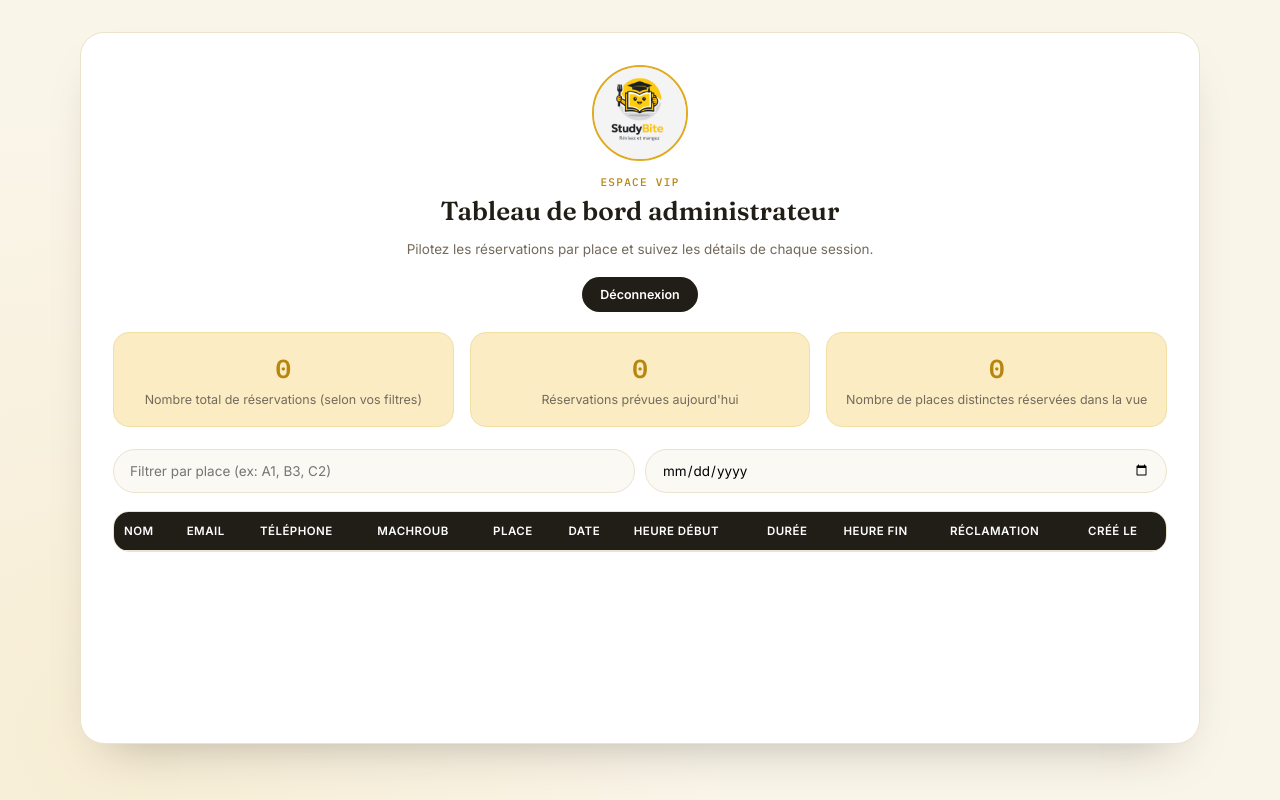
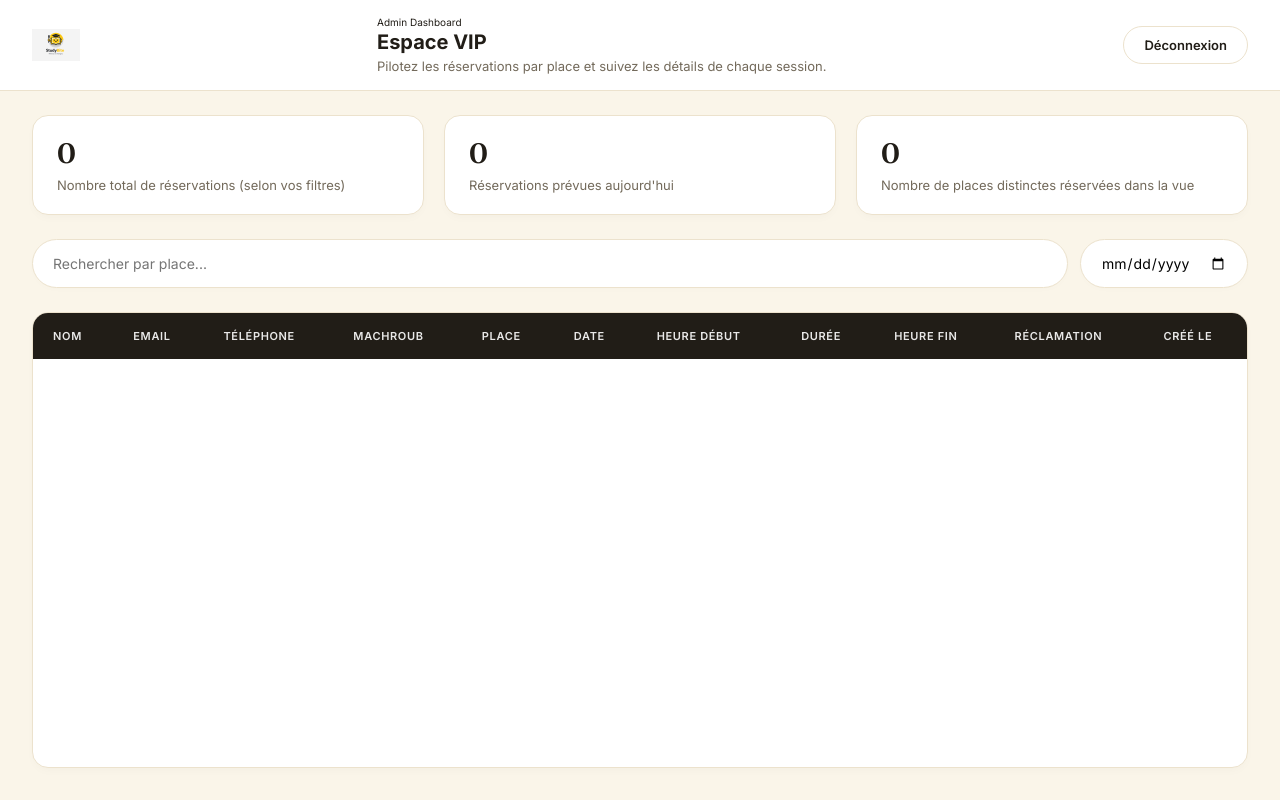
Before and after one commit to Amen-sahli/StudyBite, a plain HTML site: page frontend/admin.html in a window 1280 px wide. Drawn offline with nearby package versions, Linux system fonts and the light colour scheme; a script that the page names is missing.

Commit message:
update admin UI and fix reservation form

```diff
--- a/backend/admin.js
+++ b/backend/admin.js
@@ -77,7 +77,7 @@ document.addEventListener('DOMContentLoaded',async function () {
 
     function renderTable(list) {
         if (!list.length) {
-            tableBody.innerHTML = '<tr><td colspan="10">Aucune reservation trouvee pour ce filtre.</td></tr>';
+            tableBody.innerHTML = '<tr><td colspan="11">Aucune reservation trouvee pour ce filtre.</td></tr>';
             return;
         }
 
--- a/frontend/admin.css
+++ b/frontend/admin.css
@@ -1,5 +1,5 @@
 /* =========================================================
-   Espace VIP Coworking — Design tokens (Admin)
+   Espace VIP Coworking — Full-Screen Admin Dashboard UI
    ========================================================= */
 @import url('https://fonts.googleapis.com/css2?family=Fraunces:opsz,wght@9..144,500;9..144,600;9..144,700&family=Inter:wght@400;500;600;700&family=IBM+Plex+Mono:wght@500;600&display=swap');
 
@@ -12,6 +12,7 @@
   --gold-deep: #b7860f;
   --gold-tint: #fbecc4;
   --line: #ece2cd;
+  --danger: #c0392b;
   --r-sm: 10px;
   --r-md: 16px;
   --r-lg: 24px;
@@ -23,215 +24,258 @@
 }
 
 * { box-sizing: border-box; }
-
-body {
+html, body {
   margin: 0;
+  height: 100%;
+  overflow: hidden; /* Lock main viewport */
   font-family: var(--font-body);
   background: var(--paper);
-    background-image: radial-gradient(circle at 8% 92%, rgba(224, 169, 32, .10), transparent 45%);
   color: var(--ink);
   -webkit-font-smoothing: antialiased;
 }
 
+/* =========================================
+   1. Full Screen Layout Architecture
+   ========================================= */
 .page-entiere {
   display: flex;
-    justify-content: center;
-    padding: 32px 16px 56px;
+  flex-direction: column;
+  height: 100vh;
+  width: 100vw;
+  padding: 0;
+  margin: 0;
   min-height: 100vh;
 }
 
 .boite-admin {
-    background: var(--card);
-    padding: 32px;
-    border-radius: var(--r-lg);
+  display: flex;
+  flex-direction: column;
+  flex: 1;
   width: 100%;
-    max-width: 1120px;
-    box-shadow: var(--shadow);
-    border: 1px solid var(--line);
-    text-align: center;
+  max-width: 100%;
+  height: 100%;
+  border-radius: 0;
+  box-shadow: none;
+  border: none;
+  padding: 0;
+  overflow: hidden;
+  text-align: left;
 }
 
+/* =========================================
+   2. Top Navigation Header
+   ========================================= */
 .admin-top {
   display: flex;
   align-items: center;
-    justify-content: center;
-    gap: 16px;
-    flex-wrap: wrap;
+  justify-content: space-between;
+  gap: 24px;
+  padding: 16px 32px;
+  background: var(--card);
+  border-bottom: 1px solid var(--line);
+  flex-shrink: 0;
+  margin-bottom: 0;
   position: relative;
-    margin-bottom: 6px;
 }
-
-.logo {
-    width: 96px;
-    height: 96px;
-    margin: 0 auto 14px;
-    overflow: hidden;
-    border-radius: 50%;
-    border: 2px solid var(--gold);
-    background: var(--paper);
+.admin-top .logo {
+  width: 48px; height: 48px; margin: 0;
+  border-width: 2px; flex-shrink: 0;
 }
-
-.logo img { width: 100%; height: 100%; object-fit: cover; display: block; }
-
-.eyebrow {
-    font-family: var(--font-mono);
-    font-size: 11px;
-    letter-spacing: .12em;
-    text-transform: uppercase;
-    color: var(--gold-deep);
-    margin: 0 0 6px;
+.admin-top .logo img {
+  width: 100%; height: 100%; object-fit: contain;
 }
-
-.titre {
-    margin: 0 0 6px;
-    font-family: var(--font-display);
-    font-weight: 600;
-    font-size: 26px;
-}
-
-.sous-titre {
-    color: var(--ink-soft);
-    font-size: 13.5px;
-    margin-bottom: 20px;
+.admin-top .eyebrow { margin: 0 0 2px; font-size: 10px; }
+.admin-top .titre { margin: 0; font-size: 20px; line-height: 1.2; }
+.admin-top .sous-titre {
+  margin: 4px 0 0; font-size: 13px; color: var(--ink-soft);
+  display: block; /* Kept visible but styled cleanly */
 }
 
 #logoutBtn {
-    border: none;
+  border: 1.5px solid var(--line);
+  background: transparent;
+  color: var(--ink);
+  padding: 10px 20px;
+  font-size: 13px;
+  margin: 0;
   border-radius: var(--r-pill);
-    padding: 10px 18px;
-    background: var(--ink);
-    color: #fff;
-    font-family: var(--font-body);
   font-weight: 600;
-    font-size: 12.5px;
   cursor: pointer;
-    margin-bottom: 20px;
+  transition: all 0.2s;
+}
+#logoutBtn:hover {
+  border-color: var(--danger);
+  color: var(--danger);
+  background: transparent;
 }
 
-#logoutBtn:hover { background: #383026; }
-
-/* ---------- Stat cards ---------- */
+/* =========================================
+   3. Stats Dashboard Cards
+   ========================================= */
 .stats {
-    display: flex;
-    justify-content: space-between;
-    gap: 16px;
-    margin-bottom: 22px;
+  display: grid;
+  grid-template-columns: repeat(3, 1fr);
+  gap: 20px;
+  padding: 24px 32px;
+  background: var(--paper);
+  flex-shrink: 0;
+  margin-bottom: 0;
 }
-
 .card {
-    flex: 1;
-    background: var(--gold-tint);
-    padding: 18px 14px;
+  background: var(--card);
+  border: 1px solid var(--line);
+  padding: 20px 24px;
   border-radius: var(--r-md);
-    border: 1px solid #f1dfa4;
-    text-align: center;
+  text-align: left;
+  box-shadow: 0 4px 12px -4px rgba(33, 29, 23, 0.04);
+  transition: transform 0.2s, box-shadow 0.2s;
 }
-
+.card:hover {
+  transform: translateY(-2px);
+  box-shadow: 0 8px 24px -8px rgba(33, 29, 23, 0.08);
+}
 .card h3 {
+  margin: 0 0 6px;
+  color: var(--ink);
+  font-family: var(--font-display);
+  font-size: 28px;
+  font-weight: 600;
+}
+.card p {
   margin: 0;
-    color: var(--gold-deep);
-    font-family: var(--font-mono);
-    font-size: 26px;
-}
-
-.card p {
-    margin: 6px 0 0;
-    font-size: 12.5px;
+  font-size: 13px;
   color: var(--ink-soft);
   line-height: 1.4;
 }
 
-/* ---------- Filters ---------- */
+/* =========================================
+   4. Search / Filters
+   ========================================= */
 .filters {
   display: flex;
-    gap: 10px;
-    margin-bottom: 18px;
+  gap: 12px;
+  padding: 0 32px 24px;
+  background: var(--paper);
+  flex-shrink: 0;
+  margin-bottom: 0;
 }
-
 .filters input {
-    flex: 1;
-    padding: 12px 16px;
+  padding: 14px 20px;
   border-radius: var(--r-pill);
   border: 1.5px solid var(--line);
-    background: #fbf9f4;
+  background: var(--card);
   font-family: var(--font-body);
-    font-size: 13.5px;
-    transition: border-color .15s ease, background .15s ease;
+  font-size: 14px;
+  box-shadow: 0 2px 8px -2px rgba(0, 0, 0, 0.02);
+  transition: all 0.2s;
 }
-
+.filters input[type="text"] {
+  flex: 1;
+}
+.filters input[type="date"] {
+  flex: 0 0 auto;
+}
 .filters input:focus {
   outline: none;
   border-color: var(--gold);
-    background: #fff;
+  box-shadow: 0 0 0 4px rgba(224, 169, 32, 0.1);
 }
 
-/* ---------- Table ---------- */
+/* =========================================
+   5. Data Table (Full Height & Clean UI)
+   ========================================= */
 .table-container {
-    max-height: 440px;
-    overflow-y: auto;
+  flex: 1;
+  margin: 0 32px 32px;
+  overflow: auto; /* Allows internal scrolling */
   border: 1px solid var(--line);
   border-radius: var(--r-md);
+  background: var(--card);
+  box-shadow: 0 4px 12px -4px rgba(33, 29, 23, 0.04);
+  max-height: none; /* Override original fixed height */
 }
+
+/* Hide scrollbars for native app feel */
+.table-container::-webkit-scrollbar { display: none; }
+.table-container { scrollbar-width: none; -ms-overflow-style: none; }
 
 table {
   width: 100%;
   border-collapse: collapse;
+  min-width: 1100px; /* Ensures horizontal scroll on very small screens */
 }
-
 thead th {
   background: var(--ink);
-    color: #fff;
-    font-size: 11.5px;
+  color: rgba(255, 255, 255, 0.9);
+  font-size: 11px;
   text-transform: uppercase;
-    letter-spacing: .04em;
+  letter-spacing: 0.06em;
   font-weight: 600;
   position: sticky;
   top: 0;
+  z-index: 10;
+  padding: 16px 20px;
+  text-align: left;
+  border-bottom: none;
 }
-
 th, td {
-    padding: 12px 10px;
-    font-size: 13px;
+  padding: 16px 20px;
+  font-size: 13.5px;
   text-align: left;
   border-bottom: 1px solid var(--line);
 }
-
 .reclamation-cell {
-    max-width: 220px;
+  max-width: 250px;
   white-space: normal;
   word-break: break-word;
   color: var(--ink-soft);
+  font-size: 13px;
 }
 
+tbody tr { transition: background 0.15s ease; }
+tbody tr:hover { background: var(--gold-tint); }
+tbody tr:last-child td { border-bottom: none; }
+
 td select {
-    padding: 7px 12px;
+  padding: 8px 14px;
   border-radius: var(--r-pill);
   border: 1.5px solid var(--line);
-    background: #fff;
+  background: var(--paper);
   font-family: var(--font-body);
   font-size: 12.5px;
+  font-weight: 500;
+  cursor: pointer;
+}
+td select:focus { outline: none; border-color: var(--gold); }
+
+/* Action buttons inside table */
+td button, button {
+  background: var(--ink);
+  color: var(--paper);
+  border: none;
+  padding: 8px 16px;
+  border-radius: var(--r-pill);
+  cursor: pointer;
+  font-family: var(--font-body);
+  font-weight: 600;
+  font-size: 12.5px;
+  transition: all 0.2s;
+}
+td button:hover, button:hover {
+  background: var(--gold);
+  color: var(--ink);
 }
 
-tbody tr:hover { background: var(--gold-tint); }
-
-tbody tr:last-child td { border-bottom: none; }
-
-button {
-    background: var(--gold);
-    border: none;
-    padding: 8px 14px;
-    border-radius: var(--r-pill);
-    cursor: pointer;
-    color: #241d0d;
-    font-weight: 600;
-    font-size: 12.5px;
-    transition: background .15s ease;
+/* =========================================
+   6. Responsive Adjustments
+   ========================================= */
+@media (max-width: 1024px) {
+  .stats { grid-template-columns: 1fr; gap: 12px; padding: 16px 20px; }
+  .filters { padding: 0 20px 16px; }
+  .table-container { margin: 0 20px 20px; }
+  .admin-top { padding: 16px 20px; }
 }
-
-button:hover { background: var(--gold-deep); color: #fff; }
-
 @media (max-width: 768px) {
-    .boite-admin { padding: 22px 16px; }
-    .stats { flex-direction: column; }
-    .filters { flex-direction: column; }
+  .admin-top .sous-titre { display: none; } /* Hide subtitle on mobile to save space */
+  .admin-top .titre { font-size: 18px; }
 }
--- a/frontend/admin.html
+++ b/frontend/admin.html
@@ -10,43 +10,47 @@
 
 <body>
 
+
 <div class="page-entiere">
     <div class="boite-admin">
 
+        <!-- Top Navigation -->
+        <div class="admin-top">
             <div class="logo">
-                <a href="index.html" title="Retour accueil">
+                <!-- Assuming you have an img tag here based on original CSS -->
                 <img src="../logo.png" alt="Logo">
-                </a>
+            </div>
+            <div>
+                <div class="eyebrow">Admin Dashboard</div>
+                <h1 class="titre">Espace VIP</h1>
+                <p class="sous-titre">Pilotez les réservations par place et suivez les détails de chaque session.</p>
+            </div>
+            <button id="logoutBtn">Déconnexion</button>
         </div>
 
-            <p class="eyebrow">Espace VIP</p>
-            <h1 class="titre">Tableau de bord administrateur</h1>
-            <p class="sous-titre">Pilotez les réservations par place et suivez les détails de chaque session.</p>
-
-            <button type="button" id="logoutBtn">Déconnexion</button>
-
+        <!-- Stats Cards -->
         <div class="stats">
             <div class="card">
                 <h3 id="totalReservations">0</h3>
                 <p>Nombre total de réservations (selon vos filtres)</p>
             </div>
-
             <div class="card">
                 <h3 id="todayReservations">0</h3>
                 <p>Réservations prévues aujourd'hui</p>
             </div>
-
             <div class="card">
                 <h3 id="uniqueClients">0</h3>
                 <p>Nombre de places distinctes réservées dans la vue</p>
             </div>
         </div>
 
+        <!-- Filters -->
         <div class="filters">
-                <input type="text" id="searchInput" placeholder="Filtrer par place (ex: A1, B3, C2)">
+            <input type="text" id="searchInput" placeholder="Rechercher par place...">
             <input type="date" id="dateFilter">
         </div>
 
+        <!-- Data Table -->
         <div class="table-container">
             <table>
                 <thead>
@@ -64,12 +68,15 @@
                         <th>Créé le</th>
                     </tr>
                 </thead>
-                    <tbody id="reservationsTable"></tbody>
+                <tbody id="reservationsTable">
+                    <!-- JS will populate rows here -->
+                </tbody>
             </table>
         </div>
 
     </div>
 </div>
+
 
     <script src="https://cdn.jsdelivr.net/npm/@supabase/supabase-js@2/dist/umd/supabase.min.js"></script>
     <script src="../backend/supabase-client.js"></script>
```
Also changed, not shown: backend/place.js (+24 -56 lines), backend/reservation.js (+29 -2 lines), frontend/place.html (+4 -4 lines), index.html (+21 -2 lines). Lines whose indentation alone changed are shown as unchanged.
